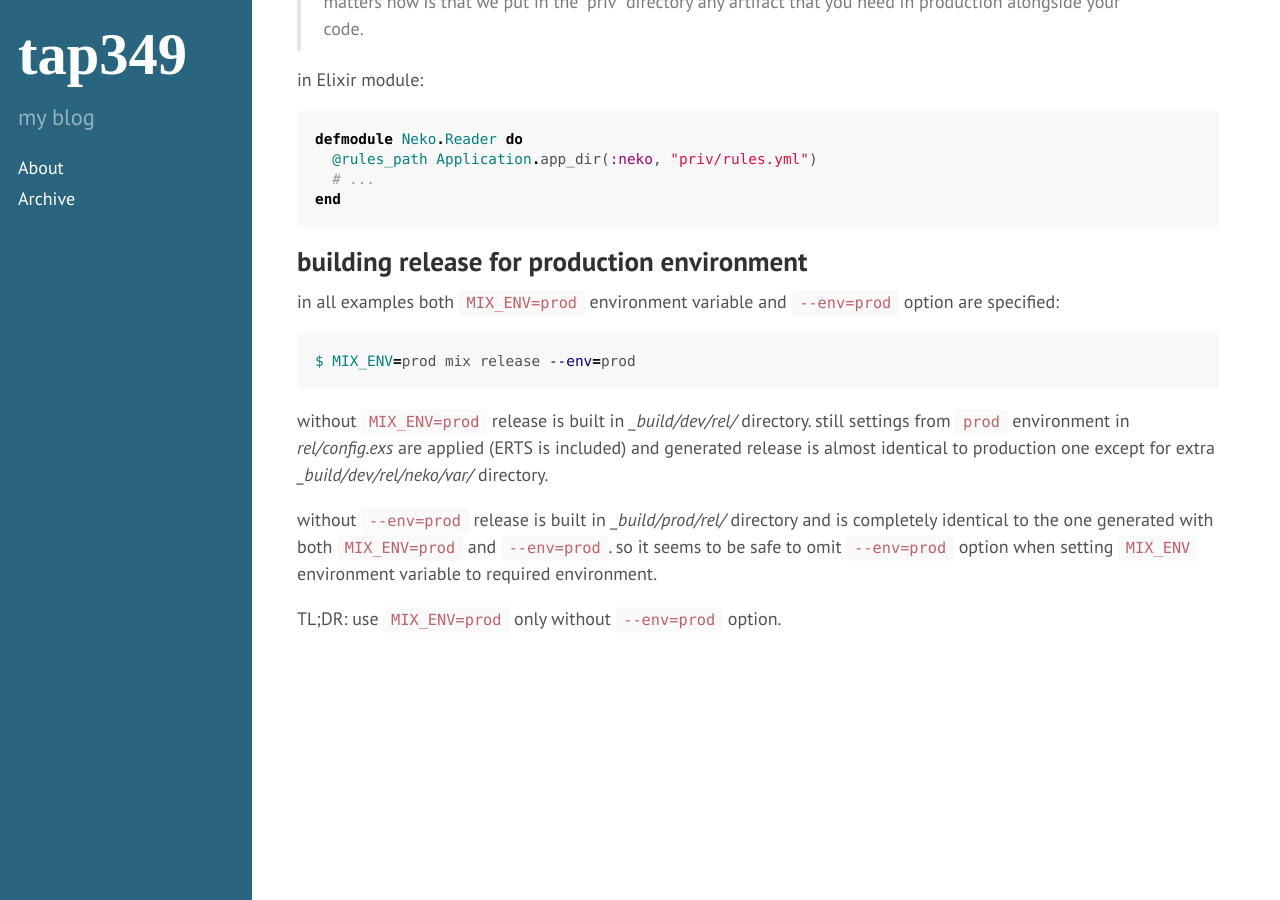
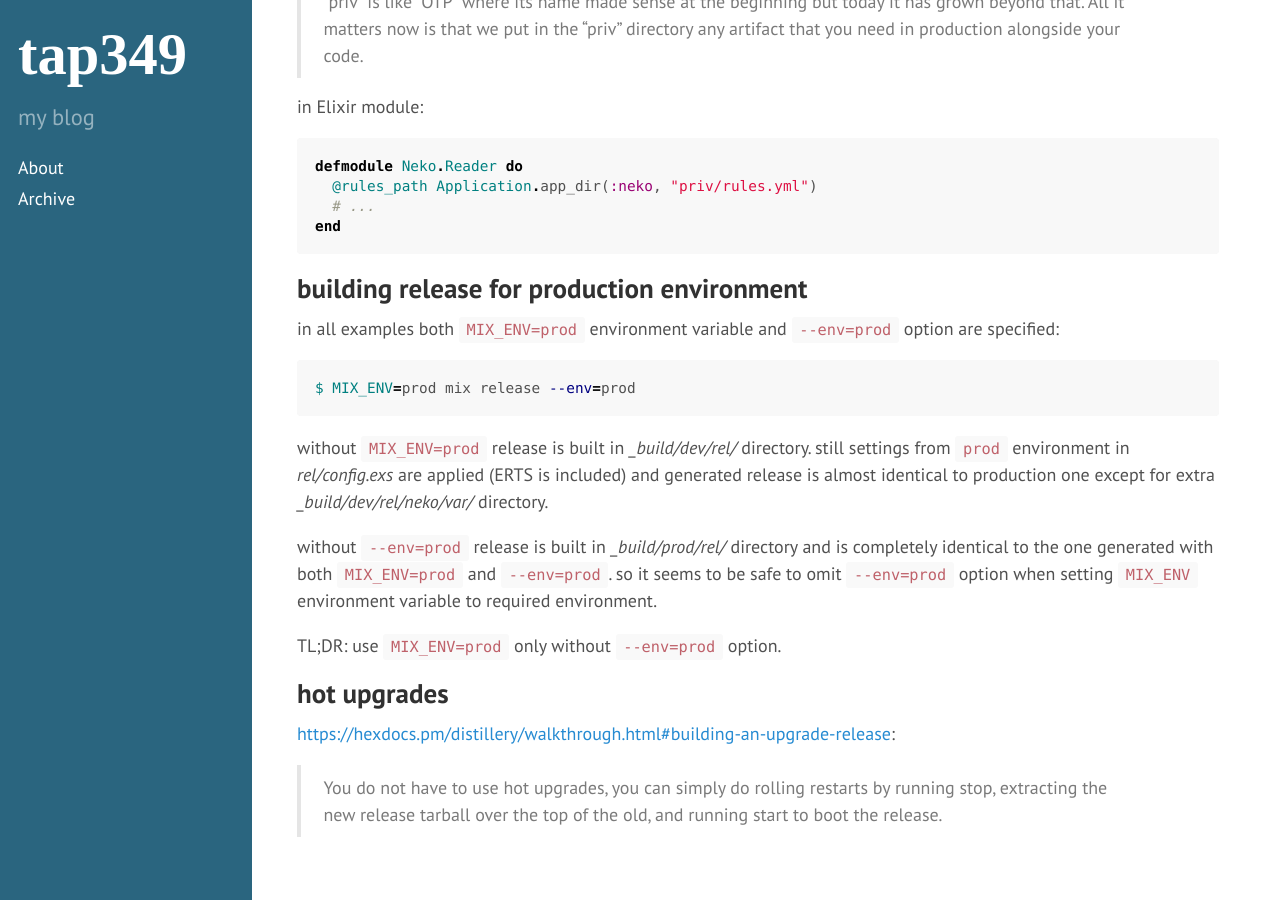
Before and after one commit to tap349/tap349.github.io, a Jekyll site: the page built from _posts/2017-08-02-elixir-deployment.md, in a window 1280 px wide and 900 px high, scrolled down 719 px. Built offline with Jekyll 4.4.1, drawn with Linux system fonts in a browser that asks for light colours.

Commit message:
update 2017-08-02_23:18:24

```diff
--- a/_posts/2017-08-02-elixir-deployment.md
+++ b/_posts/2017-08-02-elixir-deployment.md
@@ -62,3 +62,11 @@ is completely identical to the one generated with both `MIX_ENV=prod` and
 `MIX_ENV` environment variable to required environment.
 
 TL;DR: use `MIX_ENV=prod` only without `--env=prod` option.
+
+## hot upgrades
+
+<https://hexdocs.pm/distillery/walkthrough.html#building-an-upgrade-release>:
+
+> You do not have to use hot upgrades, you can simply do rolling restarts by
+> running stop, extracting the new release tarball over the top of the old,
+> and running start to boot the release.
```
